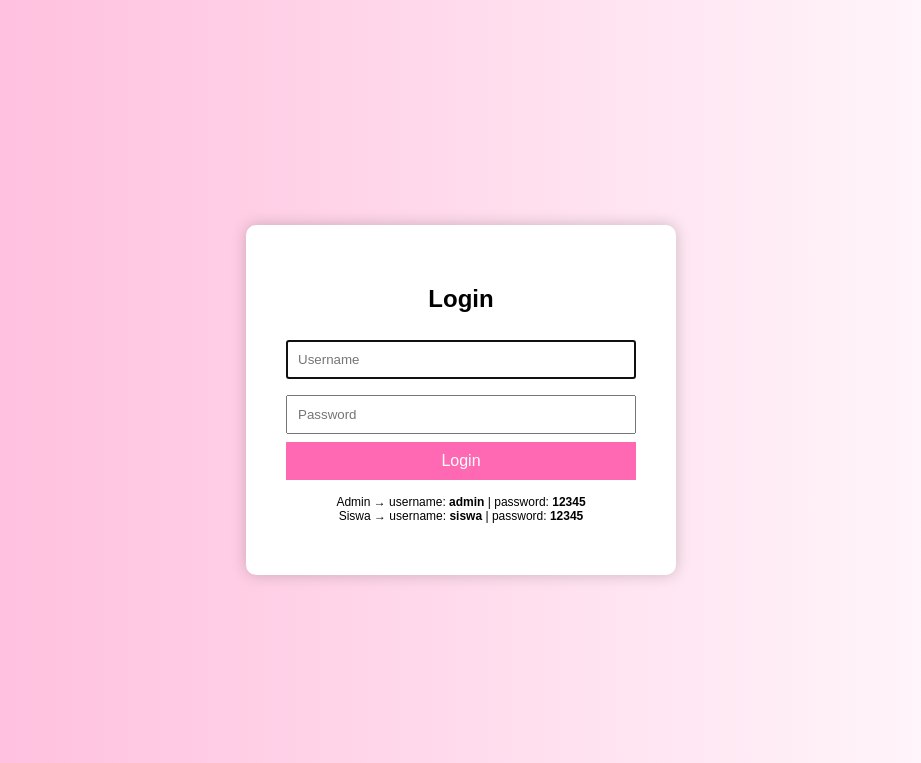
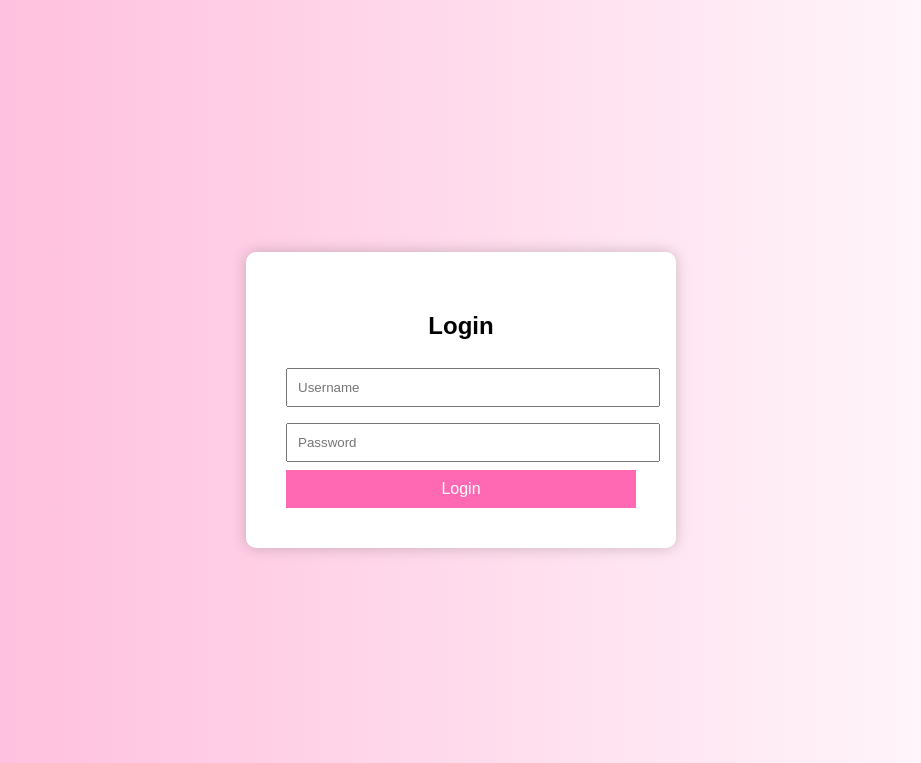
Before and after one commit to shiela-22/sekolah_2026_12RPL2_SHIELA_RUSMANIAWATI, a PHP site: page / in a window 1280 px wide. Shown: the top 763 px of the page, without its empty margins (179-1100 px from the left). Run offline with PHP 8.4, Linux system fonts and the light colour scheme.

Commit message:
Add files via upload

```diff
--- a/Shiela XII RPL 2/index.php
+++ b/Shiela XII RPL 2/index.php
@@ -1,25 +1,27 @@
 <?php
 session_start();
+$conn = mysqli_connect("localhost","root","","ujikom_12rpl2_shiela_rusmaniawat");
+
+if(!$conn){
+    die("Koneksi gagal: " . mysqli_connect_error());
+}
 
 /* =========================
-   PROSES LOGIN
+   LOGIN PROSES
 ========================= */
 if(isset($_POST['login'])){
 
     $username = $_POST['username'];
     $password = $_POST['password'];
 
-    // LOGIN SEDERHANA (tanpa database)
+    $query = mysqli_query($conn,"SELECT * FROM user WHERE username='$username'");
+    $data = mysqli_fetch_assoc($query);
 
-    if($username == "admin" && $password == "12345"){
-        $_SESSION['username'] = "admin";
-        $_SESSION['role']     = "admin";
-    }
-    elseif($username == "siswa" && $password == "12345"){
-        $_SESSION['username'] = "siswa";
-        $_SESSION['role']     = "siswa";
-    }
-    else{
+    if($data && password_verify($password,$data['password'])){
+        $_SESSION['id']       = $data['id'];
+        $_SESSION['username'] = $data['username'];
+        $_SESSION['role']     = $data['role'];
+    }else{
         $error = "Username atau Password salah!";
     }
 }
@@ -60,7 +61,6 @@ input{
     width:100%;
     padding:10px;
     margin:8px 0;
-    box-sizing: border-box;
 }
 button{
     padding:10px;
@@ -104,7 +97,7 @@ a.button-link:hover {
 
 <div class="box">
 
-<?php if(!isset($_SESSION['username'])){ ?>
+<?php if(!isset($_SESSION['id'])){ ?>
 
     <!-- FORM LOGIN -->
     <h2>Login</h2>
@@ -112,44 +105,35 @@ a.button-link:hover {
     <?php if(isset($error)) echo "<p class='error'>$error</p>"; ?>
 
     <form method="POST">
-        <input type="text" name="username" placeholder="Username" required autofocus>
+        <input type="text" name="username" placeholder="Username" required>
         <input type="password" name="password" placeholder="Password" required>
         <button type="submit" name="login">Login</button>
     </form>
-
-    <p style="font-size:12px; margin-top:15px;">
-        Admin → username: <b>admin</b> | password: <b>12345</b><br>
-        Siswa → username: <b>siswa</b> | password: <b>12345</b>
-    </p>
 
 <?php } else { ?>
 
     <!-- DASHBOARD -->
     <h2>Selamat Datang</h2>
     <p>Halo, <b><?= htmlspecialchars($_SESSION['username']); ?></b></p>
-    <p>Login sebagai: <b><?= strtoupper(htmlspecialchars($_SESSION['role'])); ?></b></p>
+    <p>Login sebagai: <b><?= strtoupper($_SESSION['role']); ?></b></p>
 
+    <?php if($_SESSION['role'] == "admin"){ ?>
+        <p><b>Menu Admin:</b></p>
+        <a href="data-pengaduan.php" class="button-link">Data Pengaduan</a>
+        <a href="editpassword-pengaduan.php" class="button-link">edit password</a>
+        <a href="tampildata.php" class="button-link">Tampil Data</a>
+        <a href="datasiswa.php" class="button-link">Data Siswa</a>
+        <a href="cari-pengaduan.php" class="button-link">Cari Pengaduan</a>
+    <?php } ?>
 
-        <?php if($_SESSION['role'] == "admin"){ ?>
-    <p>Menu Admin:</p>
-    <div class="button-container">
-        <a href="data-pengaduan.php" class="button-link">Data Pengaduan admin</a>
-        <a href="tampildata.php" class="button-link">tampil data admin</a>
-        <a href="datasiswa.php" class="button-link">Data siswa</a>
-        <a href="cari-pengaduan.php" class="button-link">cari Data Pengaduan</a>
-    </div>
-<?php } ?>
+    <?php if($_SESSION['role'] == "siswa"){ ?>
+        <p><b>Menu Siswa:</b></p>
+        <a href="form-pengaduan.php" class="button-link">Buat Pengaduan</a>
+        <a href="data-pengaduan.php" class="button-link">Data Pengaduan</a>
+        <a href="cari-pengaduan.php" class="button-link">Cari Pengaduan Saya</a>
+    <?php } ?>
 
-<?php if($_SESSION['role'] == "siswa"){ ?>
-    <p>Menu Siswa:</p>
-    <div class="button-container">
-        <a href="form-pengaduan.php" class="button-link">Buat Pengaduan</a>
-        <a href="data-pengaduan.php" class="button-link">Data Pengaduan siswa</a>
-        <a href="cari-pengaduan.php" class="button-link">cari Pengaduan Saya</a>
-    </div>
-<?php } ?>
-
-<a href="?logout=true" class="button-link logout-link">Logout</a>
+    <a href="?logout=true" class="button-link logout">Logout</a>
 
 <?php } ?>
 
--- a/Shiela XII RPL 2/koneksi.php
+++ b/Shiela XII RPL 2/koneksi.php
@@ -4,11 +4,9 @@ $user = "root";
 $pass = "";
 $db   = "ujikom_12rpl2_shiela_rusmaniawat";
 
-// Buat koneksi
-$koneksi = mysqli_connect($host, $user, $pass, $db);
+$conn = mysqli_connect($host, $user, $pass, $db);
 
-// Cek koneksi
-if (!$koneksi) {
+if (!$conn) {
     die("Koneksi database gagal: " . mysqli_connect_error());
 }
 ?>
```
Also changed, not shown: other parts of Shiela XII RPL 2/index.php (+10 -18 lines), Shiela XII RPL 2/editpassword-pengaduan.php (added, +32 -0 lines), Shiela XII RPL 2/login.php (+82 -40 lines).
